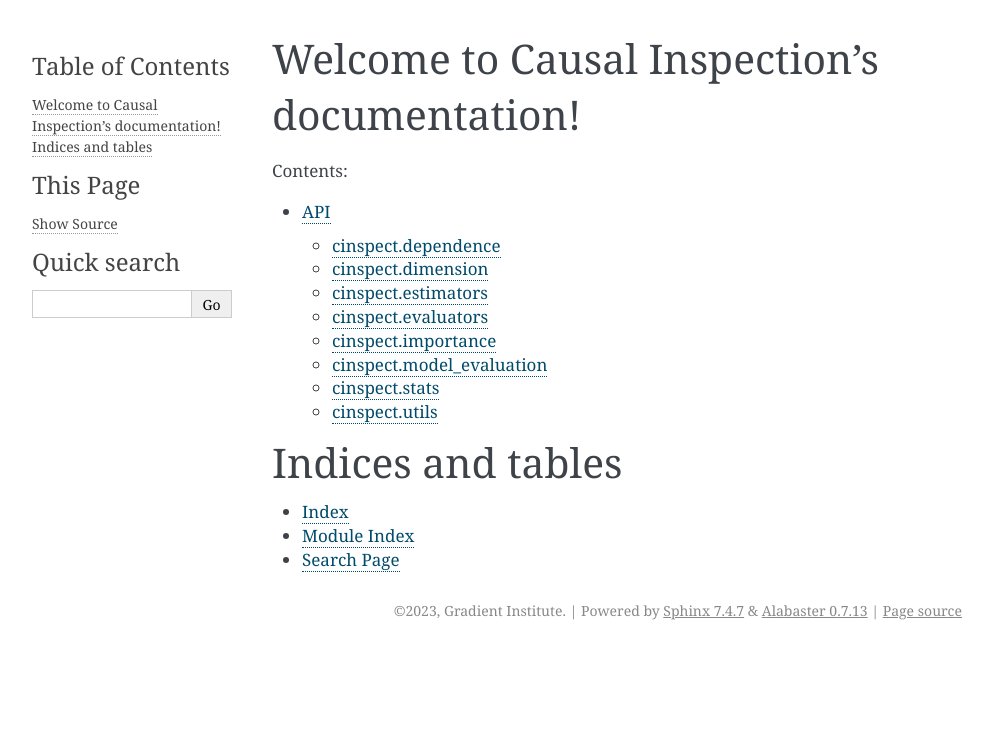
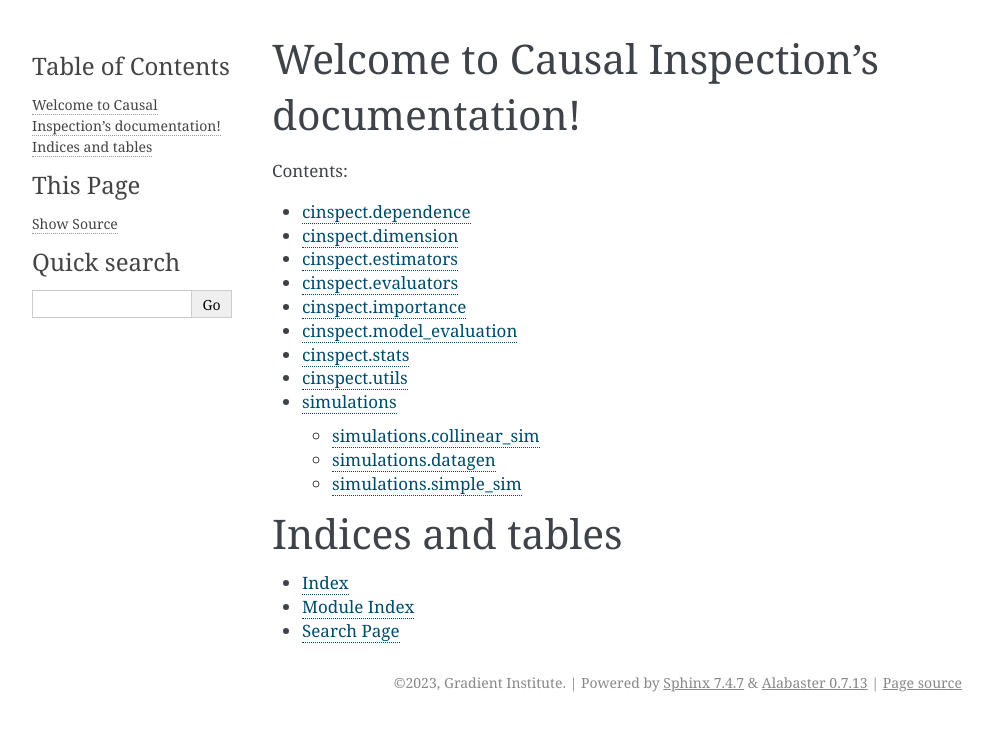
Before and after one commit to gradientinstitute/causal-inspection, a Sphinx documentation site: the page built from docs/source/index.rst, in a window 1280 px wide. Shown: the top 731 px of the page, without its empty margins (148-1140 px from the left). Built offline with Sphinx 7.4.7, drawn with Linux system fonts in a browser that asks for light colours.

Commit message:
Add simulations module to sphinx docs

```diff
--- a/docs/source/api/api.rst
+++ b/docs/source/cinspect/cinspect.rst
@@ -1,4 +1,4 @@
-API
+cinspect API Reference
 ===
 
 This is the application programming interface guide for Causal Inspection.
--- a/docs/source/index.rst
+++ b/docs/source/index.rst
@@ -10,7 +10,8 @@
    :maxdepth: 2
    :caption: Contents:
 
-   api/api
+   cinspect/cinspect
+   simulations/simulations
 
 
 
--- /dev/null
+++ b/docs/source/simulations/collinear_sim.rst
@@ -0,0 +1,7 @@
+.. _collinear_sim:
+
+simulations.collinear_sim
+=========================
+
+.. automodule:: simulations.collinear_sim
+    :members:
--- /dev/null
+++ b/docs/source/simulations/datagen.rst
@@ -0,0 +1,7 @@
+.. _datagen:
+
+simulations.datagen
+===================
+
+.. automodule:: simulations.datagen
+    :members:
--- /dev/null
+++ b/docs/source/simulations/simple_sim.rst
@@ -0,0 +1,7 @@
+.. _simple_sim:
+
+simulations.simple_sim
+======================
+
+.. automodule:: simulations.simple_sim
+    :members:
--- /dev/null
+++ b/docs/source/simulations/simulations.rst
@@ -0,0 +1,11 @@
+simulations
+===========
+
+This is the documentation for the `simulations` module
+
+.. toctree::
+    :maxdepth: 2
+
+    collinear_sim
+    datagen
+    simple_sim
```
Also changed, not shown: docs/source/cinspect/dependence.rst (renamed from docs/source/api/dependence.rst), docs/source/cinspect/dimension.rst (renamed from docs/source/api/dimension.rst), docs/source/cinspect/estimators.rst (renamed from docs/source/api/estimators.rst), docs/source/cinspect/evaluators.rst (renamed from docs/source/api/evaluators.rst), docs/source/cinspect/importance.rst (renamed from docs/source/api/importance.rst), docs/source/cinspect/model_evaluation.rst (renamed from docs/source/api/model_evaluation.rst), docs/source/cinspect/stats.rst (renamed from docs/source/api/stats.rst), docs/source/cinspect/utils.rst (renamed from docs/source/api/utils.rst).
